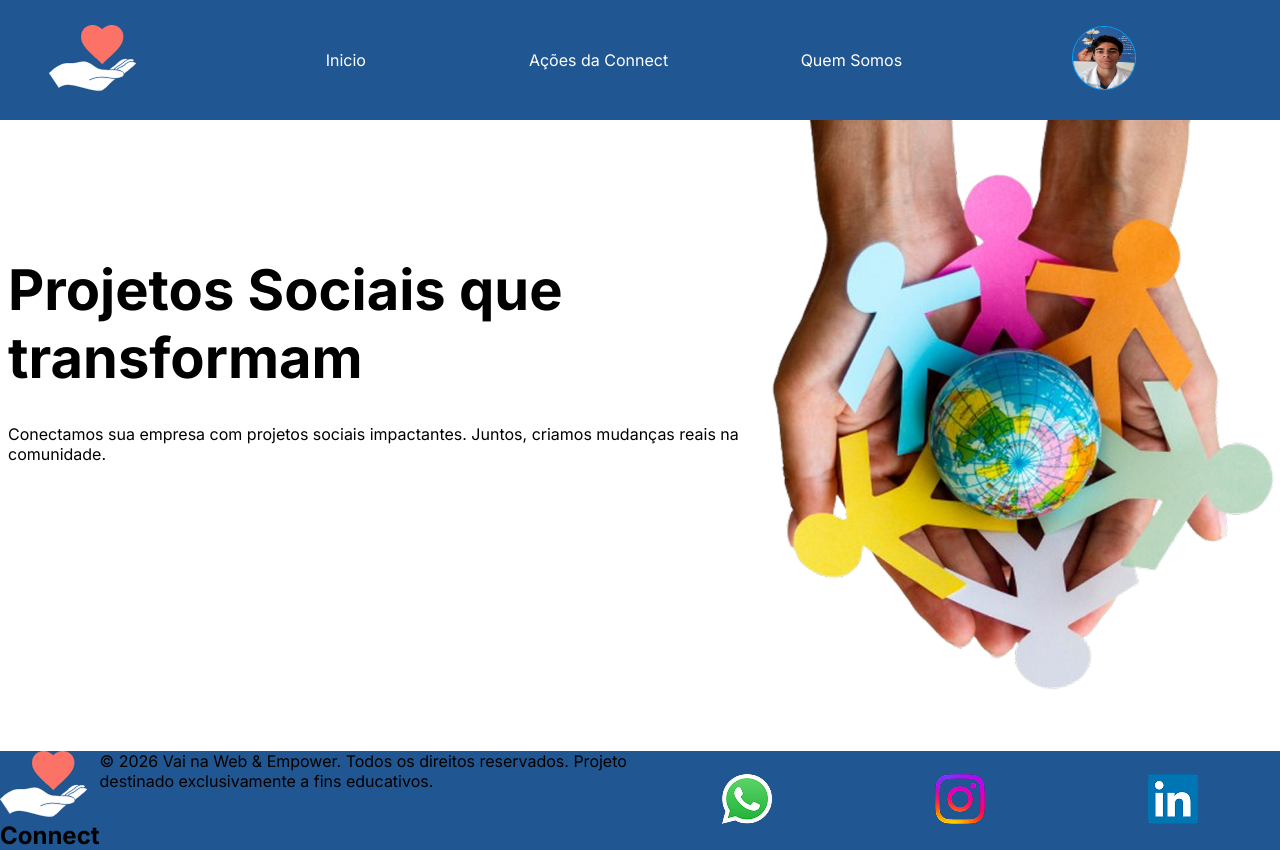
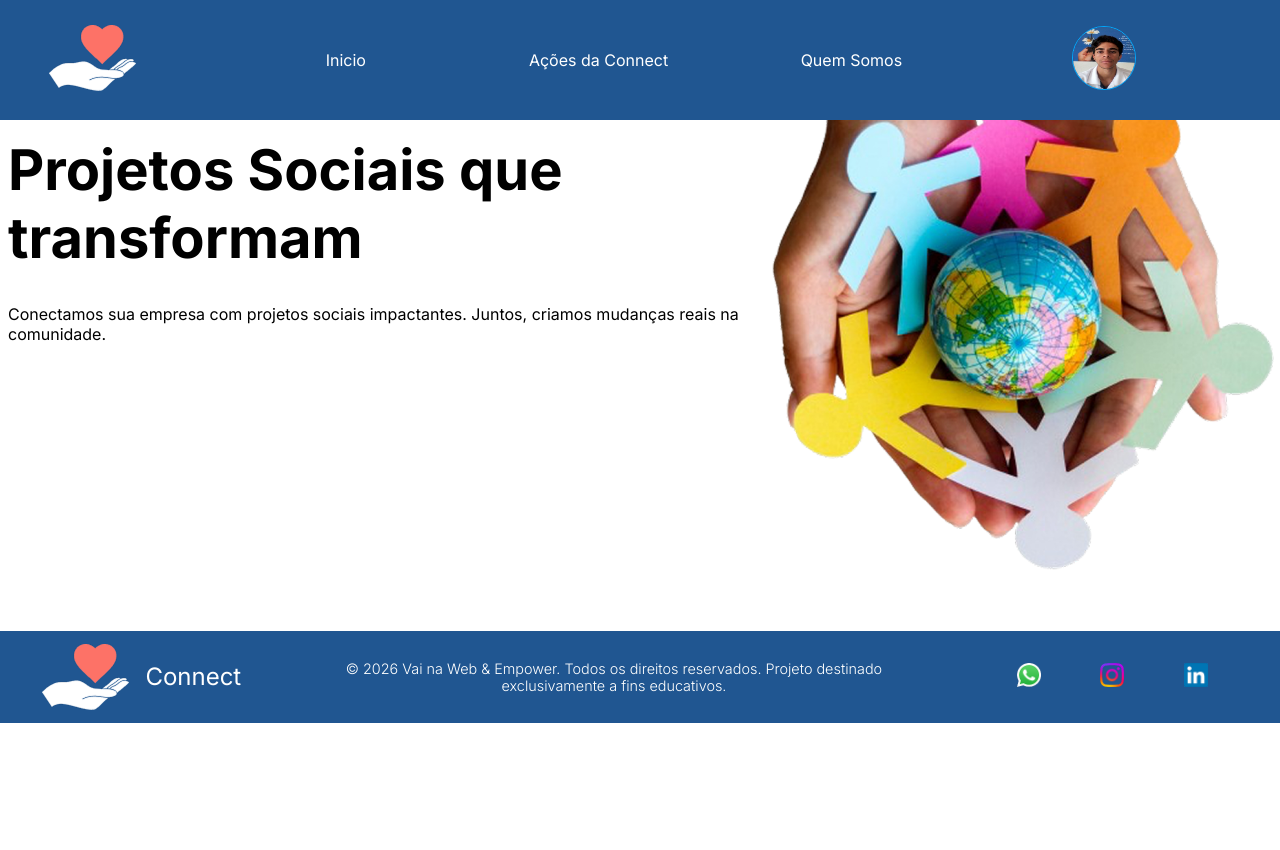
Before and after one commit to Wiliam102/DesafioFinalFront-Connect, a React (Vite) app: page / in a window 1280 px wide. After the commit the page ends 800 px from the top, so only its background shows below. Built offline with nearby package versions, Linux system fonts and the light colour scheme.

Commit message:
adicao de estilizacao do footer e nav fixado

```diff
--- a/src/components/Footer/Footer.jsx
+++ b/src/components/Footer/Footer.jsx
@@ -17,23 +17,24 @@ function Footer (){
             <ul className={styles.redesSociais}>
                 <li>
                     <a href="http://">
-                    <img src={whatssapIcone} alt="logo do whatssap"/>
+                    <img  className ={styles.icone} src={whatssapIcone} alt="logo do whatssap"/>
                     </a>
                 </li>
                  <li>
                     <a href="http://">
-                    <img src={instagramIcone} alt="logo do instagram" />
+                    <img className ={styles.icone} src={instagramIcone} alt="logo do instagram" />
                     </a>
                 </li>
                  <li>
                     <a href="http://">
-                    <img src={linkedinIcone} alt="logo do linkedin" />
+                    <img
+                    className ={styles.icone}
+                    src={linkedinIcone} alt="logo do linkedin" />
                     </a>
                 </li>
             </ul>
 
             </section>
-
         </footer>
     )
 }
--- a/src/components/Footer/Footer.module.scss
+++ b/src/components/Footer/Footer.module.scss
@@ -1,6 +1,35 @@
+
 .footerContainer{
     display: flex;
-    justify-content: space-evenly;
+    justify-content: space-around;
     width: 100%;
     background-color:#205691;
+    padding: 0.8rem;
+    align-items: center;
+
+    div{
+        display: flex;
+        gap: 1rem;
+        align-items: center;
+        h2{
+            color: #fff;
+            font-weight: 400;
+        }
+    }
+
+    p{
+        width: 50%;
+        text-align: center;
+        color: #fff;
+        font-size: 0.9rem;
+        font-weight: 300;
+    }
 }
+
+.icone{
+    width: 24px;
+}
+
+.redesSociais{
+    width: 20%;
+}
--- a/src/components/NavBar/NavBar.module.scss
+++ b/src/components/NavBar/NavBar.module.scss
@@ -4,6 +4,9 @@
     align-items: center;
     height: 15vh;
     background-color: #205691;
+    position: fixed;
+    left: 0;
+    right: 0;
     padding: 0.5rem;
 
     .imagemPerfil{
```
